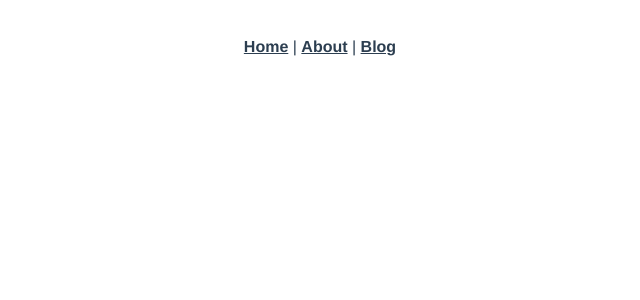
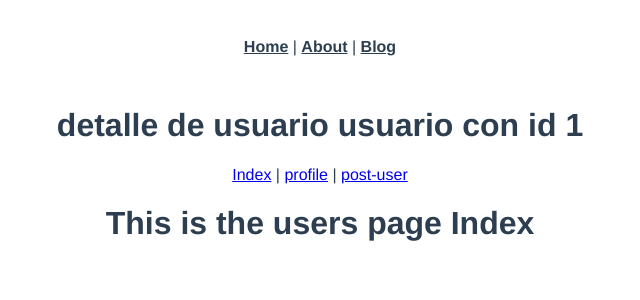
Before and after one commit to Soinekro/vue-practice, a Vue app: page /users/1 in a window 1280 px wide. Before the commit this address had no page. Shown: the top 300 px of the page, without its empty margins (320-960 px from the left). Built offline with nearby package versions, Linux system fonts and the light colour scheme.

Commit message:
vue router, rutas anidadas, parametros y sub-rutas o rutas hijas

```diff
--- a/src/App.vue
+++ b/src/App.vue
@@ -1,9 +1,9 @@
 <template>
   <div id="app">
     <nav>
-      <router-link to="/">Home</router-link> |
-      <router-link to="/about">About</router-link> |
-      <router-link to="/blog">Blog</router-link>
+      <router-link :to="{name:'home'}">Home</router-link> |
+      <router-link :to="{name:'about'}">About</router-link> |
+      <router-link :to="{name:'blog'}">Blog</router-link>
     </nav>
     <router-view/>
   </div>
--- a/src/router.js
+++ b/src/router.js
@@ -4,6 +4,8 @@ import HomeView from "./views/HomeView.vue";
 import AboutView from "./views/AboutView.vue";
 import BlogView from "./views/BlogView.vue";
 import PostView from "./views/PostView.vue";
+import UserPostView from "./views/UserPostView.vue";
+import NotFoundView from "./views/NotFoundView.vue";
 
 const routes = [
   {
@@ -12,7 +14,7 @@ const routes = [
     component: HomeView,
   },
   {
-    path: "/about",
+    path: "/nosotros",
     name: "about",
     component: AboutView,
   },
@@ -22,10 +24,62 @@ const routes = [
     component: BlogView,
   },
   {
+    path: "/post",
+    redirect: { name: "blog" },
+  },
+  {
     path: "/blog/:post",
     name: "blog-post",
     component: PostView,
-  }
+  },
+  {
+    path: "/user/:user/post/:post",
+    name: "user-post",
+    component: UserPostView,
+  },
+
+  //coincidencia en rutas dinámicas---------------------------------
+  {
+    path: "/compras/:orderId(\\d+)", //el orderId es un parametro dinamico que solo acepta numeros
+    name: "Order",
+    component: () => import("./views/OrderView.vue"),
+  },
+  {
+    path: "/compras/:productName", //el productName es un parametro dinamico que acepta cualquier cosa
+    name: "Product",
+    component: () => import("./views/ProductView.vue"),
+  },
+  // ----------------------------------------------------------------
+  //parametros opcionales--------------------------------------------
+  {
+    path: "/users/:user?",
+    name: "users",
+    component: () => import("./views/UserView.vue"),
+    props: true,
+    children: [
+      {
+        path: "",
+        name: "users-index",
+        component: () => import("./views/users/UserIndexView.vue"),
+      },
+      {
+        path: "profile",
+        name: "profile-user",
+        component: () => import("./views/users/UserProfileView.vue"),
+      },
+      {
+        path: "posts",
+        name: "posts-user",
+        component: () => import("./views/users/UserPostsView.vue"),
+      },
+    ],
+  },
+
+  // 404
+  {
+    path: "/:pathMatch(.*)*",
+    component: NotFoundView,
+  },
 ];
 
 const router = createRouter({
--- /dev/null
+++ b/src/views/NotFoundView.vue
@@ -0,0 +1,27 @@
+<template>
+    <div class="not-found">
+        <h1>404</h1>
+        <p>Page not found</p>
+    </div>
+</template>
+
+<script>
+export default {
+
+}
+</script>
+
+<style>
+    .not-found {
+        text-align: center;
+        margin-top: 20px;
+    }
+    .not-found h1 {
+        font-size: 100px;
+        margin: 0;
+    }
+    .not-found p {
+        font-size: 20px;
+        margin: 0;
+    }
+</style>
--- /dev/null
+++ b/src/views/OrderView.vue
@@ -0,0 +1,16 @@
+
+<template>
+    <div class="order">
+        <h1>This is the order page</h1>
+    </div>
+</template>
+
+<script>
+export default {
+
+}
+</script>
+
+<style>
+
+</style>
--- /dev/null
+++ b/src/views/ProductView.vue
@@ -0,0 +1,15 @@
+<template>
+    <div class="product">
+        <h1>This is the product page</h1>
+    </div>
+</template>
+
+<script>
+export default {
+
+}
+</script>
+
+<style>
+
+</style>
--- /dev/null
+++ b/src/views/UserPostView.vue
@@ -0,0 +1,26 @@
+<template>
+    <div class="user-post">
+        <h1>This is the user {{ user }} post page</h1>
+        {{ post }}
+    </div>
+</template>
+
+<script>
+export default {
+    name: 'UserPostView',
+    data() {
+        return {
+            user: this.$route.params.user,
+            post: this.$route.params.post
+        }
+    },
+    mounted(){
+        console.log(this.$route.params);
+
+    }
+}
+</script>
+
+<style>
+
+</style>
--- /dev/null
+++ b/src/views/UserView.vue
@@ -0,0 +1,29 @@
+<template id="user">
+    <div>
+        <div v-if="user">
+            <h1>
+                detalle de usuario usuario con id {{user}}
+            </h1>
+        </div>
+        <div v-else>
+            <h1>
+                detalle de lista de usuarios
+            </h1>
+        </div>
+        <div v-if="user" id="nav-user">
+            <router-link :to="{name:'users-index', params:{user:user}}">Index</router-link> |
+            <router-link :to="{ name: 'profile-user', params: { user: user } }">profile</router-link> |
+            <router-link :to="{ name: 'posts-user', params: { user: user } }">post-user</router-link>
+        </div>
+        <router-view />
+    </div>
+</template>
+
+<script>
+export default {
+    name: 'UserView',
+    props: ['user'],
+}
+</script>
+
+<style></style>
--- /dev/null
+++ b/src/views/users/UserIndexView.vue
@@ -0,0 +1,15 @@
+<template>
+    <div class="users">
+        <h1>This is the users page Index</h1>
+    </div>
+</template>
+
+<script>
+export default {
+
+}
+</script>
+
+<style>
+
+</style>
--- /dev/null
+++ b/src/views/users/UserPostsView.vue
@@ -0,0 +1,15 @@
+<template>
+    <div class="user-posts">
+        <h1>This is the user posts page</h1>
+    </div>
+</template>
+
+<script>
+export default {
+
+}
+</script>
+
+<style>
+
+</style>
--- /dev/null
+++ b/src/views/users/UserProfileView.vue
@@ -0,0 +1,15 @@
+<template>
+    <div class="user-profile">
+        <h1>This is the user profile page</h1>
+    </div>
+</template>
+
+<script>
+export default {
+
+}
+</script>
+
+<style>
+
+</style>
```
